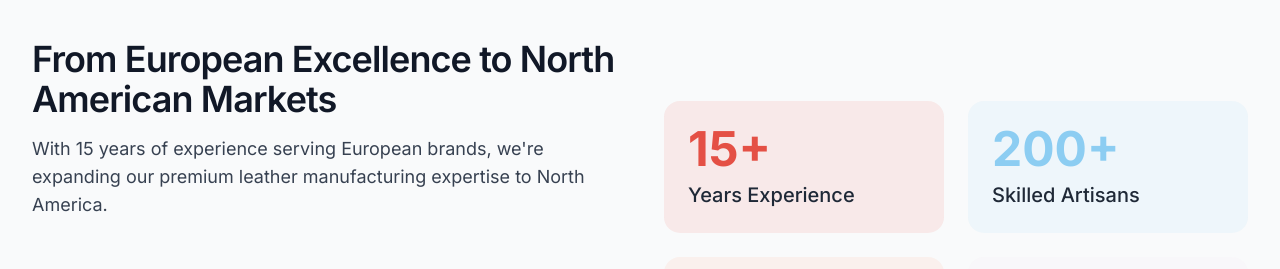
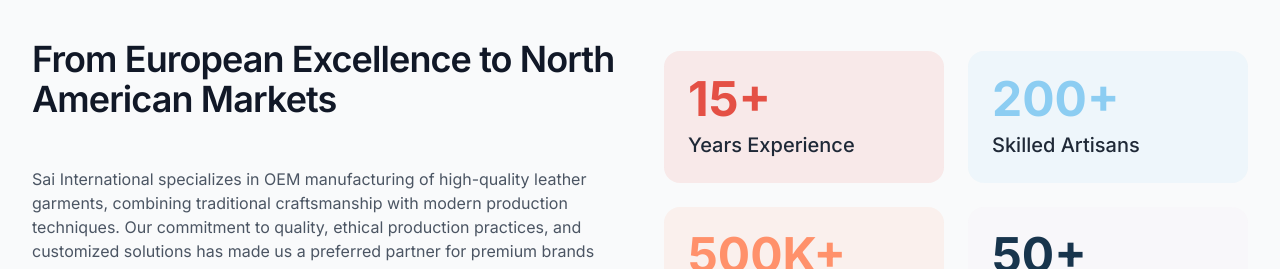
Before and after one commit to charenk/sai-leather-canada-usa, a React (Vite) app: page / in a window 1280 px wide. Shown: the part 1040-1309 px from the top of the page. Built offline with nearby package versions, Linux system fonts and the light colour scheme.

Commit message:
Remove text from Index page
Remove specified text from the About section subtitle.

```diff
--- a/src/pages/Index.tsx
+++ b/src/pages/Index.tsx
@@ -89,7 +89,6 @@ const Index = () => {
             <div className="w-full md:w-1/2 animate-on-scroll">
               <SectionHeading
                 title="From European Excellence to North American Markets"
-                subtitle="With 15 years of experience serving European brands, we're expanding our premium leather manufacturing expertise to North America."
               />
               <p className="mb-6 text-gray-600">
                 Sai International specializes in OEM manufacturing of high-quality leather garments, combining traditional craftsmanship with modern production techniques. Our commitment to quality, ethical production practices, and customized solutions has made us a preferred partner for premium brands across Europe.
```
